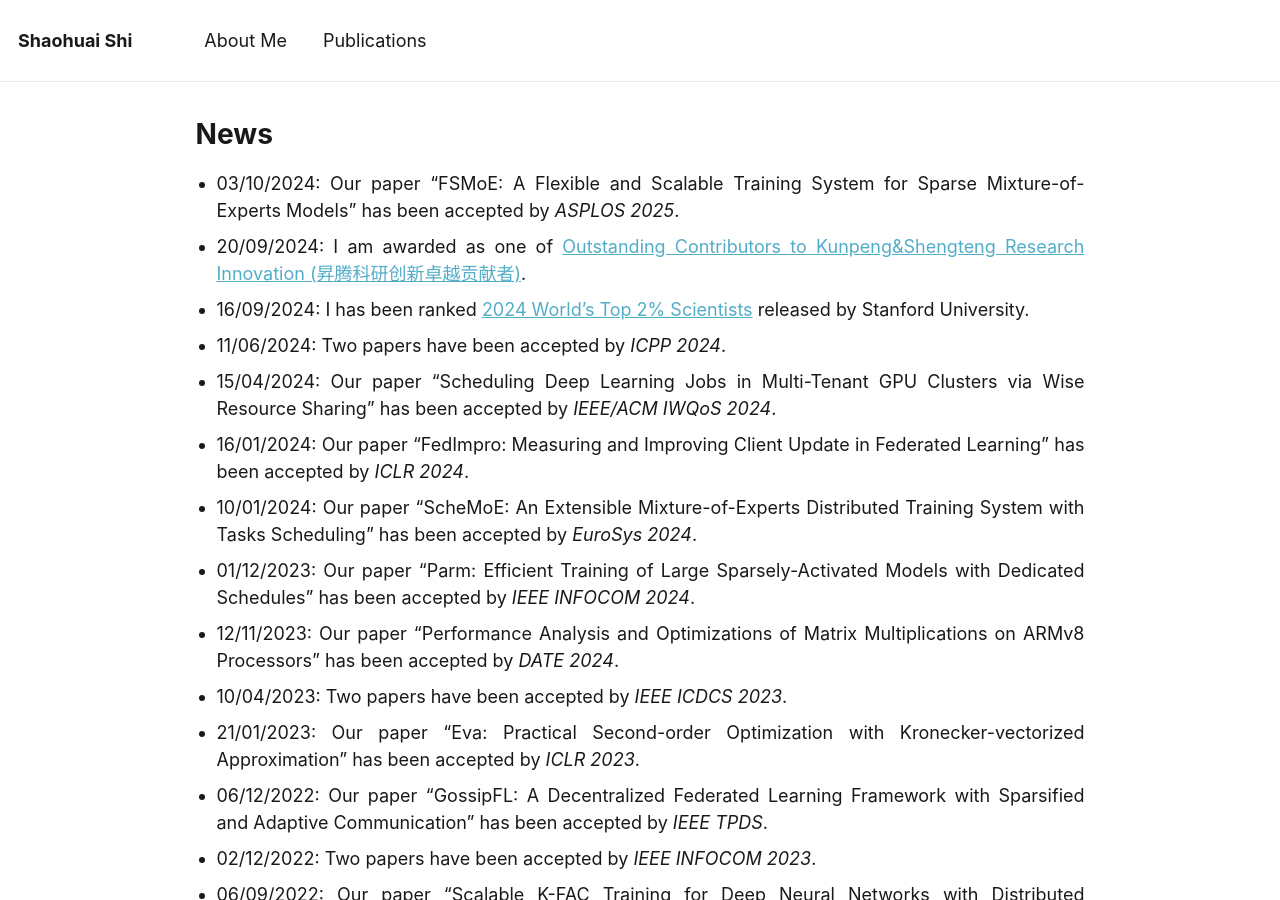
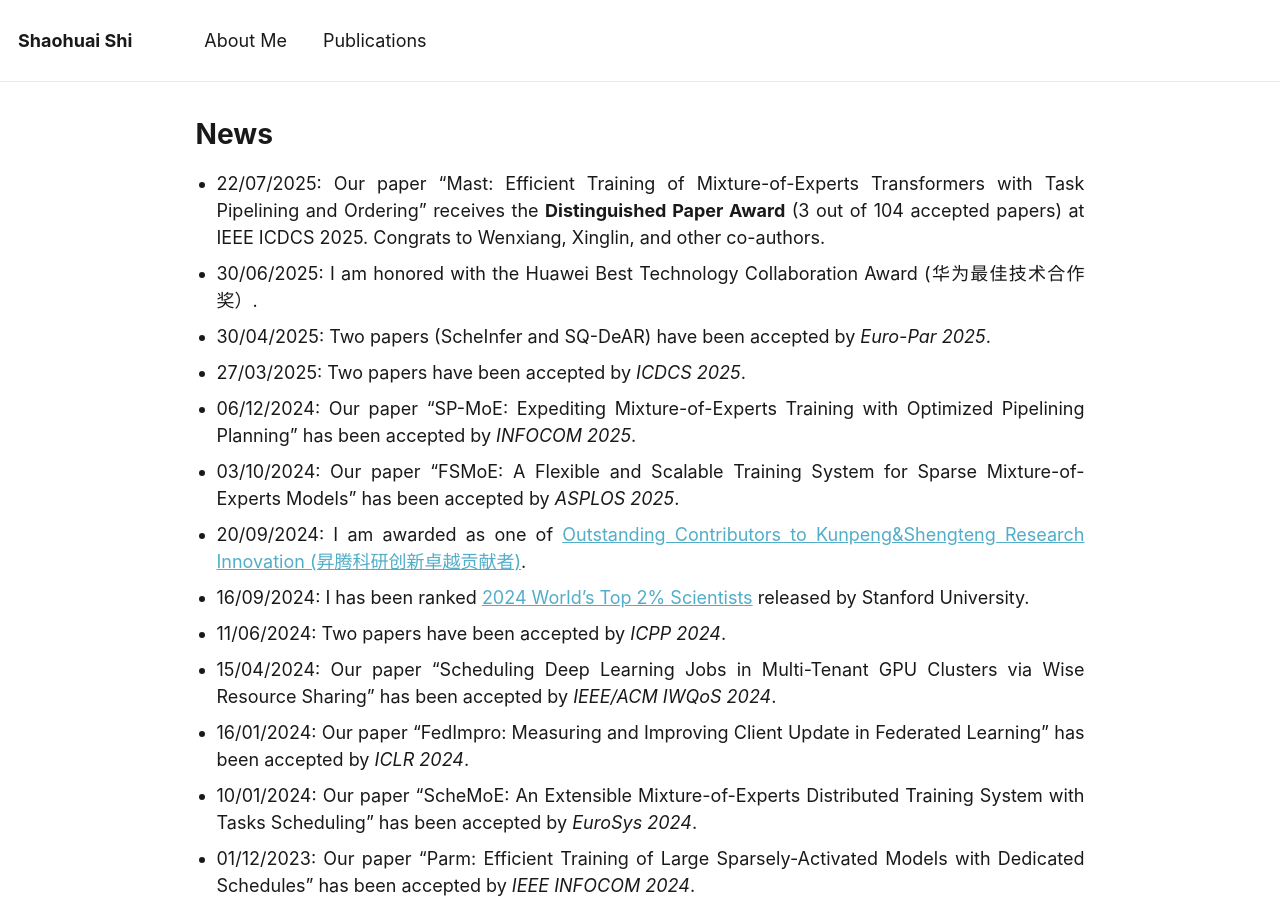
Before and after one commit to shaohuais/shaohuais.github.io, a Jekyll site: the page built from _pages/news.md, in a window 1280 px wide and 900 px high. Built offline with Jekyll 4.4.1, drawn with Linux system fonts in a browser that asks for light colours.

Commit message:
add news

```diff
--- a/_pages/news.md
+++ b/_pages/news.md
@@ -13,6 +13,11 @@ author_profile: false
 
 News
 ======
+- 22/07/2025: Our paper "Mast: Efficient Training of Mixture-of-Experts Transformers with Task Pipelining and Ordering" receives the **Distinguished Paper Award** (3 out of 104 accepted papers) at IEEE ICDCS 2025. Congrats to Wenxiang, Xinglin, and other co-authors.
+- 30/06/2025: I am honored with the Huawei Best Technology Collaboration Award (华为最佳技术合作奖）.
+- 30/04/2025: Two papers (ScheInfer and SQ-DeAR) have been accepted by *Euro-Par 2025*.
+- 27/03/2025: Two papers have been accepted by *ICDCS 2025*.
+- 06/12/2024: Our paper "SP-MoE: Expediting Mixture-of-Experts Training with Optimized Pipelining Planning" has been accepted by *INFOCOM 2025*.
 - 03/10/2024: Our paper "FSMoE: A Flexible and Scalable Training System for Sparse Mixture-of-Experts Models" has been accepted by *ASPLOS 2025*.
 - 20/09/2024: I am awarded as one of [Outstanding Contributors to Kunpeng&Shengteng Research Innovation (昇腾科研创新卓越贡献者)](https://mp.weixin.qq.com/s/ocCWaCDPmQ4vjoOFqra3OQ).
 - 16/09/2024: I has been ranked [2024 World’s Top 2% Scientists](https://elsevier.digitalcommonsdata.com/datasets/btchxktzyw/7) released by Stanford University.
```
